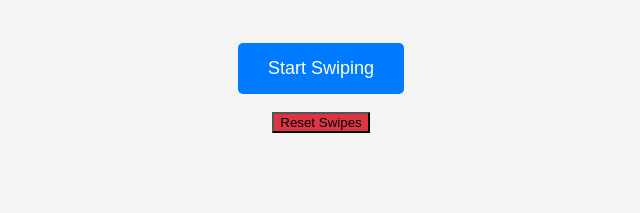
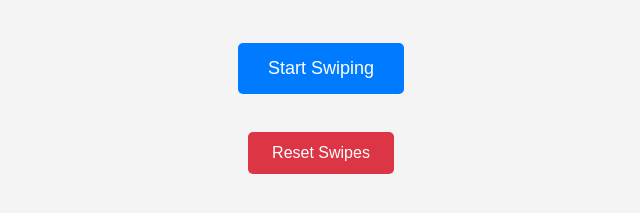
Before and after one commit to nobiduke/IdeaPicker, a plain HTML site: page index.html in a window 1280 px wide. Shown: the part 151-364 px from the top of the page, without its empty margins (319-959 px from the left). Drawn offline with Linux system fonts and the light colour scheme.

Commit message:
make reset button prettier

```diff
--- a/index.html
+++ b/index.html
@@ -33,7 +33,21 @@
       <p>Swipe right to keep an idea, swipe left to reject it.</p>
       <a class="button" href="swipe.html">Start Swiping</a>
       <br /><br />
-      <button id="resetBtn" class="button" style="background-color: #dc3545">
+      <button
+        id="resetBtn"
+        style="
+          display: inline-block;
+          margin-top: 20px;
+          padding: 12px 24px;
+          background-color: #dc3545;
+          color: white;
+          border: none;
+          border-radius: 5px;
+          font-size: 16px;
+          cursor: pointer;
+          transition: background-color 0.2s ease;
+        "
+      >
         Reset Swipes
       </button>
     </div>
```
